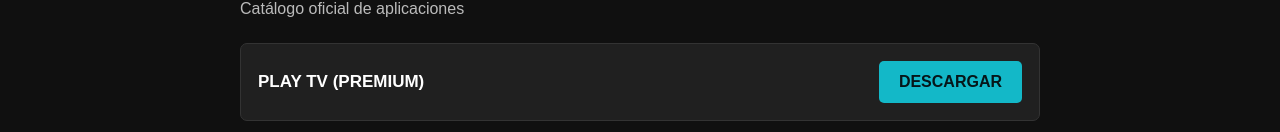
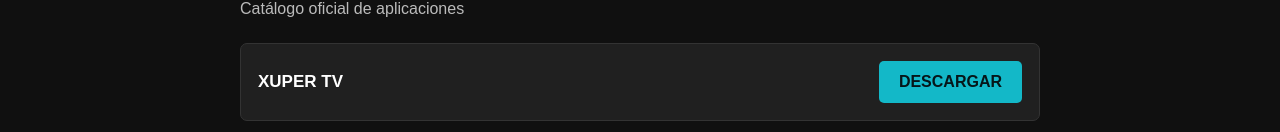
Before and after one commit to Fedeplay14/fedeplay-store, a plain HTML site: page index.html in a window 1280 px wide. Shown: the part 159-291 px from the top of the page. Drawn offline with Linux system fonts and the light colour scheme.

Commit message:
Change app name from 'PLAY TV (PREMIUM)' to 'XUPER TV'

```diff
--- a/index.html
+++ b/index.html
@@ -93,7 +93,7 @@ h1 {
   </p>
 
   <div class="app">
-    <span class="app-name">PLAY TV (PREMIUM)</span>
+    <span class="app-name">XUPER TV</span>
     <a class="download">DESCARGAR</a>
   </div>
 
```
